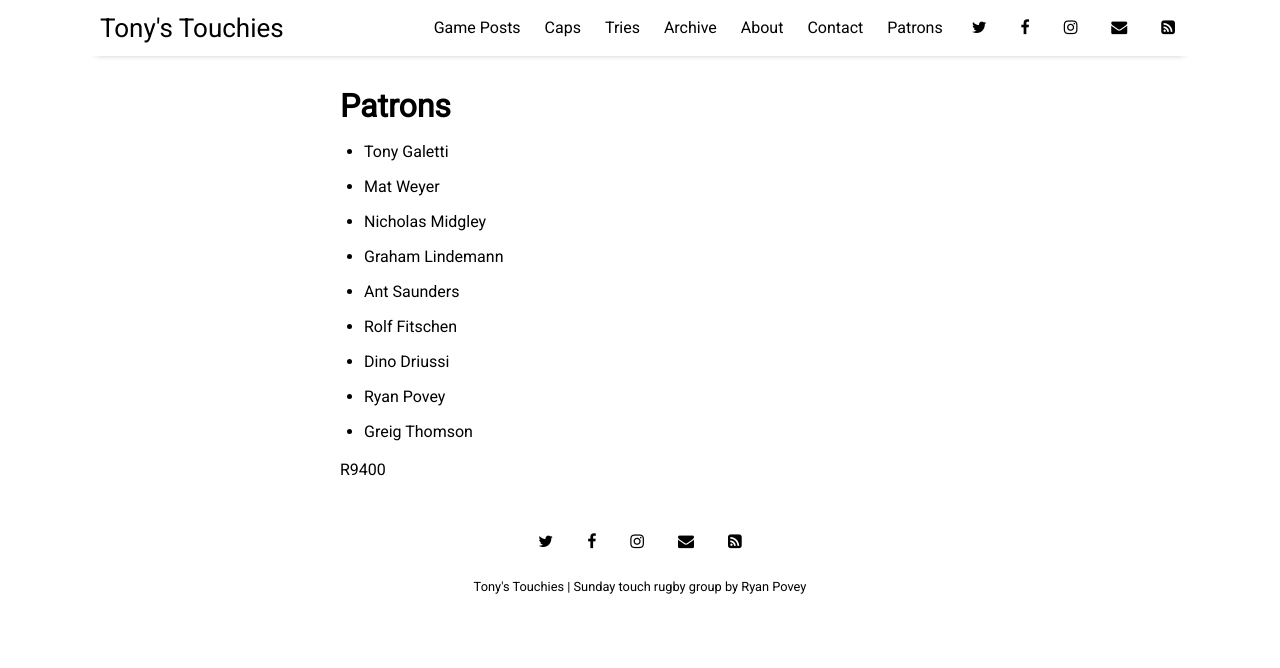
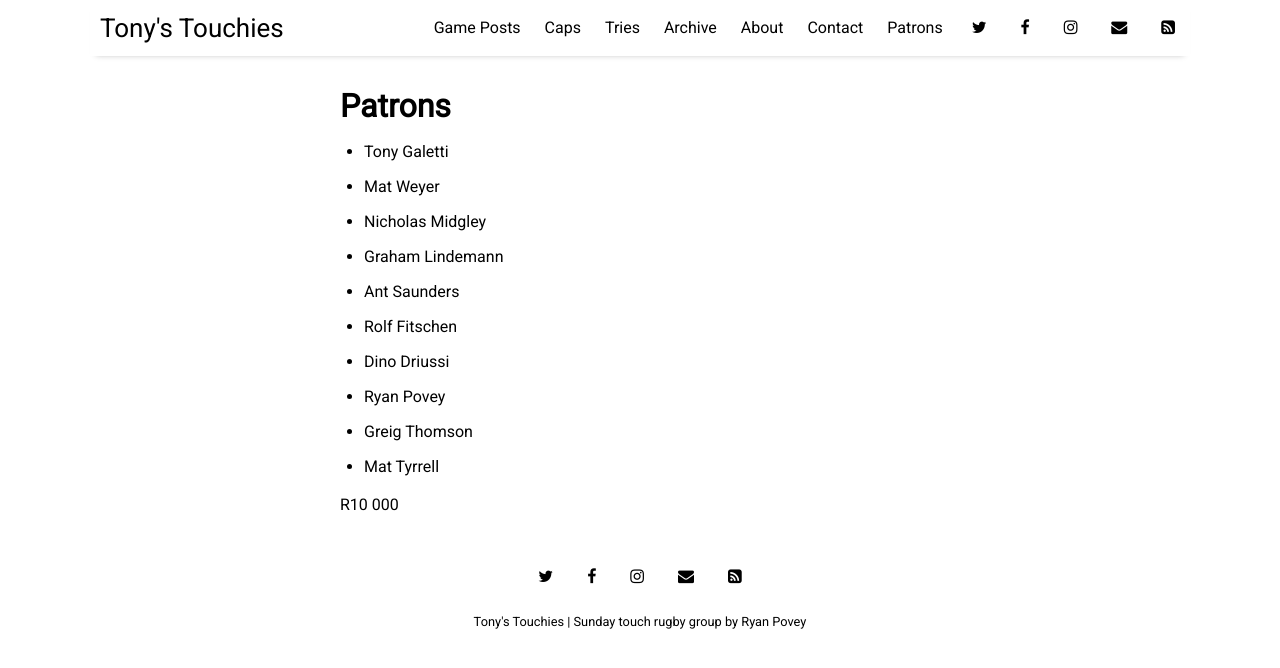
Before and after one commit to sundayrugby/sundayrugby.github.io, a Jekyll site: the page built from pages/patrons.md, in a window 1280 px wide. Shown: the top 668 px of the page. Built offline with Jekyll 4.4.1, drawn with Linux system fonts in a browser that asks for light colours; nearby versions of some CDN libraries.

Commit message:
Update patrons.md

```diff
--- a/pages/patrons.md
+++ b/pages/patrons.md
@@ -13,6 +13,7 @@ permalink: /patrons
  - Dino Driussi
  - Ryan Povey
  - Greig Thomson
+ - Mat Tyrrell
 
 
-R9400
+R10 000
```
